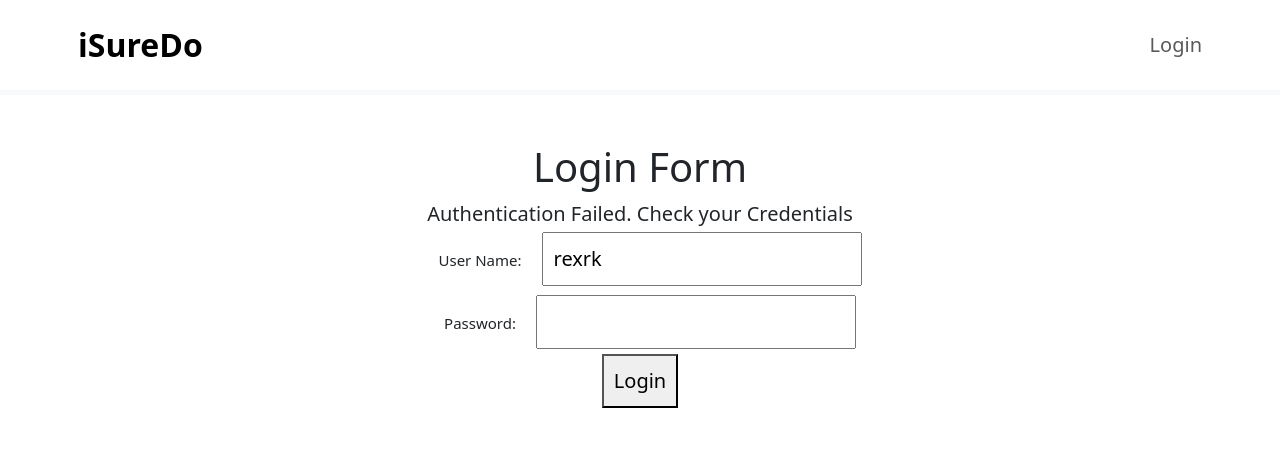
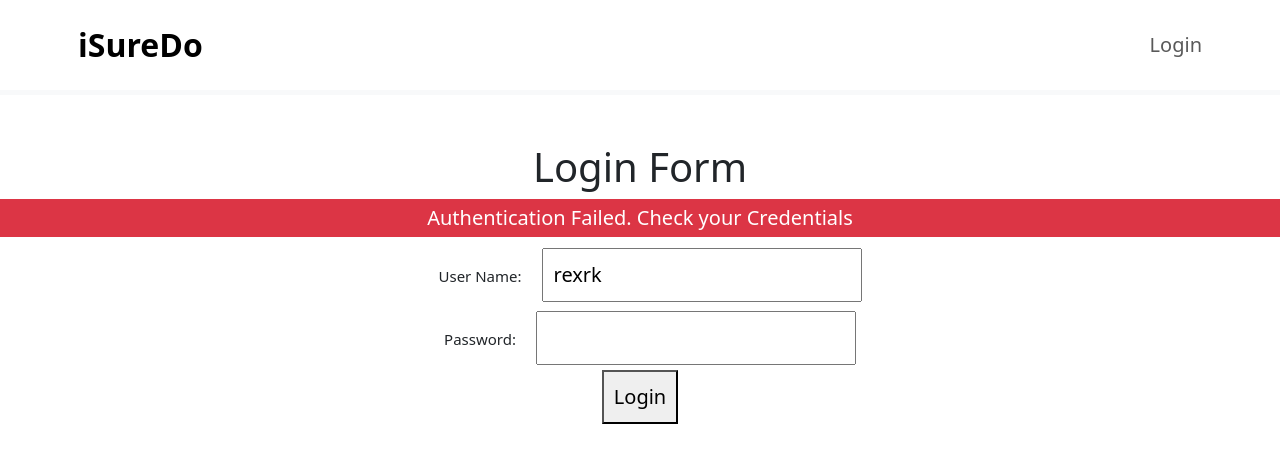
Before and after one commit to rexrk/React-SpringBoot-TodoWebApp, a React (Create React App) app: page / in a window 1280 px wide. Both pictures are taken after a click on the button "Login". Shown: the top 462 px of the page. Built offline with nearby package versions, Linux system fonts and the light colour scheme.

Commit message:
color code auth error css

```diff
--- a/src/Components/todo/LoginComponent.jsx
+++ b/src/Components/todo/LoginComponent.jsx
@@ -33,7 +33,7 @@ export default function LoginComponent() {
       <div className="LoginForm">
         <h1>Login Form</h1>
         {showErrorMessage && (
-          <div className="errorMessage">
+          <div className="errorMessage p-1 mb-2 bg-danger text-white">
             Authentication Failed. Check your Credentials
           </div>
         )}
```
